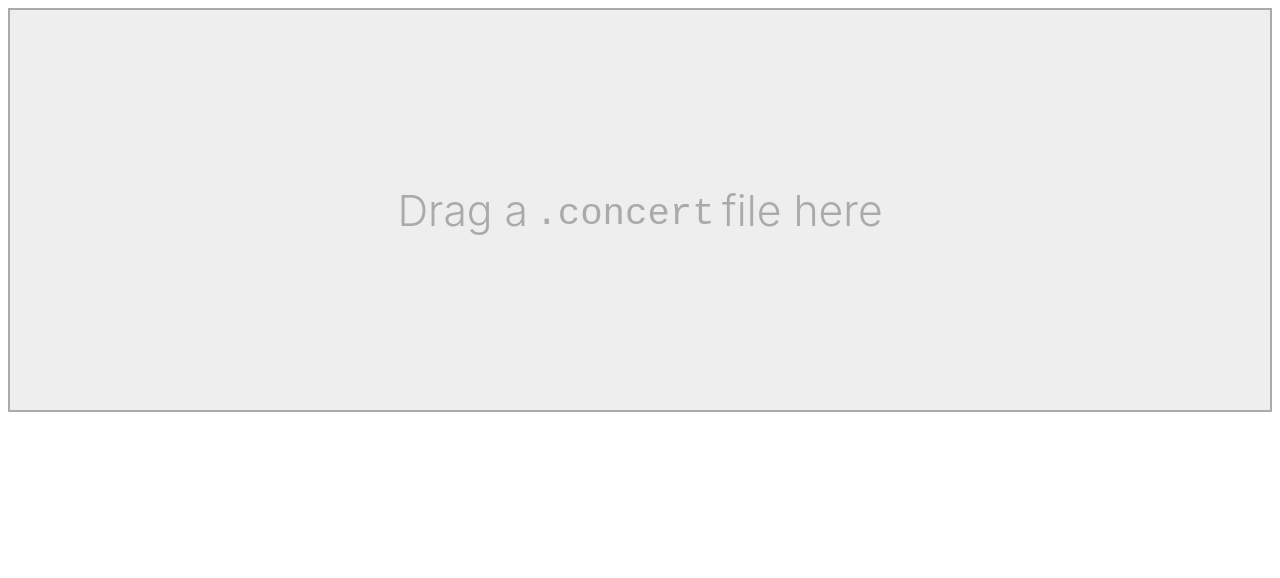
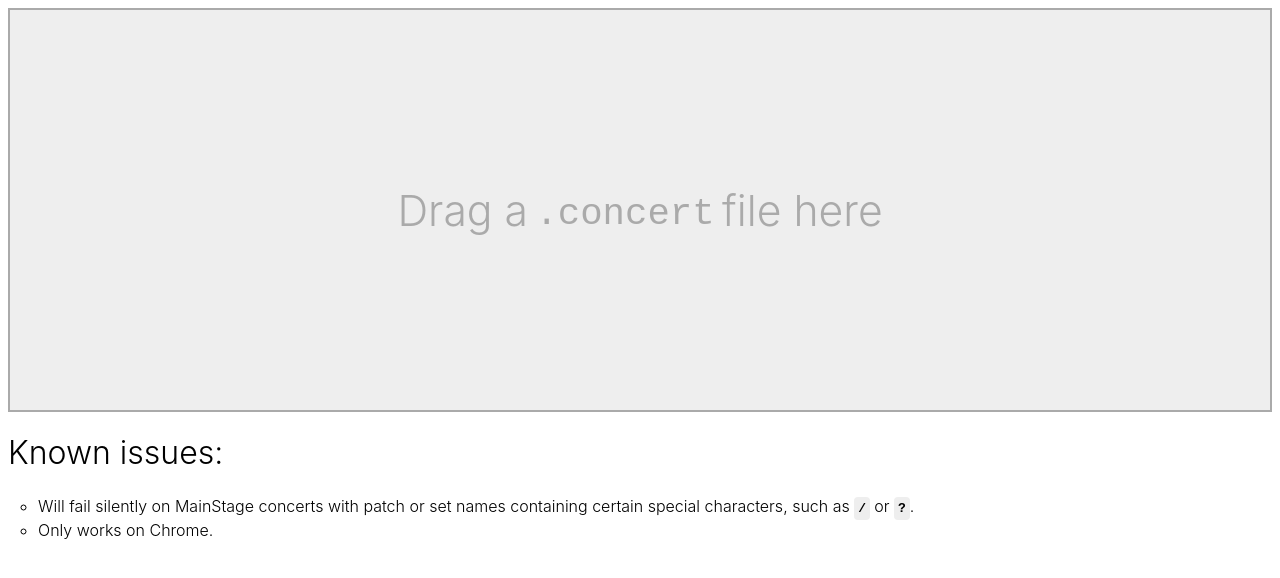
Before and after one commit to jco/jco.github.io, a plain HTML site: page mainstage-patchlist-generator/index.html in a window 1280 px wide. Drawn offline with Linux system fonts and the light colour scheme.

Commit message:
Added disclaimer

```diff
--- a/mainstage-patchlist-generator/bundle.js
+++ b/mainstage-patchlist-generator/bundle.js
@@ -95,6 +95,7 @@ dropArea.addEventListener('drop', async (event) => {
 
     // FIXME assume success here
     dropArea.classList.add('hide');
+    document.getElementById("instructions").classList.add('hide');
 });
 
 function patchNameFor(nodeData) {
@@ -1976,7 +1977,9 @@ function swapBytes(buffer) {
 }
 
 }).call(this)}).call(this,require("buffer").Buffer)
-},{"big-integer":2,"buffer":6,"fs":5}],4:[function(require,module,exports){
+},{"big-integer":2,"buffer":6,"fs":4}],4:[function(require,module,exports){
+
+},{}],5:[function(require,module,exports){
 'use strict'
 
 exports.byteLength = byteLength
@@ -2127,8 +2130,6 @@ function fromByteArray (uint8) {
 
   return parts.join('')
 }
-
-},{}],5:[function(require,module,exports){
 
 },{}],6:[function(require,module,exports){
 (function (Buffer){(function (){
@@ -3911,7 +3912,7 @@ function numberIsNaN (obj) {
 }
 
 }).call(this)}).call(this,require("buffer").Buffer)
-},{"base64-js":4,"buffer":6,"ieee754":7}],7:[function(require,module,exports){
+},{"base64-js":5,"buffer":6,"ieee754":7}],7:[function(require,module,exports){
 /*! ieee754. BSD-3-Clause License. Feross Aboukhadijeh <https://feross.org/opensource> */
 exports.read = function (buffer, offset, isLE, mLen, nBytes) {
   var e, m
--- a/mainstage-patchlist-generator/index.html
+++ b/mainstage-patchlist-generator/index.html
@@ -83,11 +83,31 @@ code {
 .hide {
     display:none !important;
 }
+
+kbd {
+    font-weight: bold;
+    background: #EEE;
+    padding: 0.3em;
+    border-radius: 4px;
+}
+
+#instructions ul {
+    list-style-type: circle;
+    line-height: 1.5;
+}
 </style>
 </head>
 
 <body>
     <div id="drop_area">Drag a <code>.concert</code> file here</div>
+    <div id="instructions">
+        <h1>Known issues:</h1>
+        <ul>
+            <li>Will fail silently on MainStage concerts with patch or set names containing certain special characters,
+                such as <kbd>/</kbd> or <kbd>?</kbd>.</li>
+            <li>Only works on Chrome.</li>
+        </ul>
+    </div>
     <div id="content-target"></div>
 <script src="bundle.js"></script>
 </body>
```
